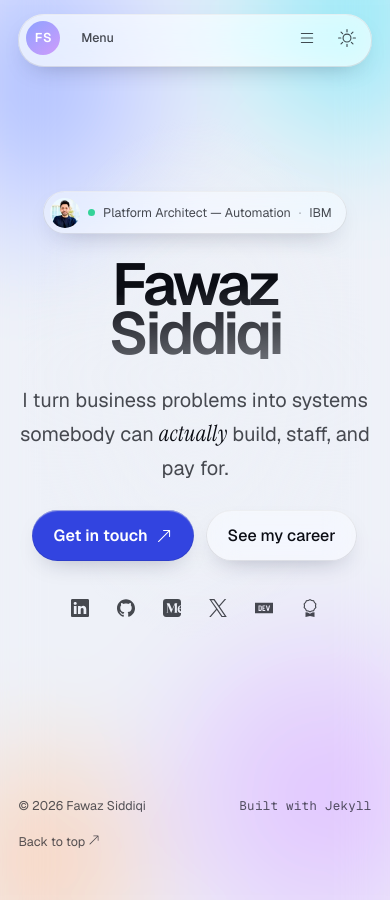
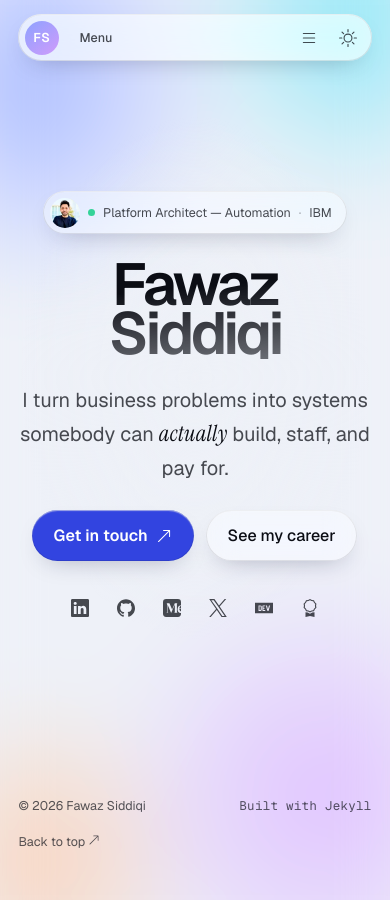
Before and after one commit to fawazsiddiqi/fawazsiddiqi.github.io, a Jekyll site: the page built from pages/index.md, in a window 390 px wide. Built offline with Jekyll 4.4.1, drawn with Linux system fonts in a browser that asks for light colours.

Commit message:
Center the FS badge in the mobile nav

```diff
--- a/assets/css/site.css
+++ b/assets/css/site.css
@@ -363,7 +363,8 @@
   .nav {
     flex-wrap: wrap;
     width: min(100%, 420px);
-    padding: 0.4rem 0.5rem;
+    padding: 0.4rem;   /* equal on all sides so the FS badge and theme button sit centred in the rounded ends */
+    row-gap: 0;        /* the closed menu is an empty second row; a row gap would pad the bottom */
     border-radius: 26px;
   }
   .nav-brand { margin-right: 0.2rem; }
@@ -381,7 +382,7 @@
     display: block; overflow: hidden; max-height: 0;
     transition: max-height 0.45s var(--ease);
   }
-  .nav-menu > .nav-menu-inner { display: flex; flex-direction: column; padding-top: 0.25rem; }
+  .nav-menu > .nav-menu-inner { display: flex; flex-direction: column; padding-top: 0.6rem; }
   .nav[data-open] .nav-menu { max-height: 70vh; }
   .nav[data-open] { border-radius: var(--r-xl); }
   .nav-link { padding: 0.7rem 0.9rem; font-size: var(--step-0); }
```
